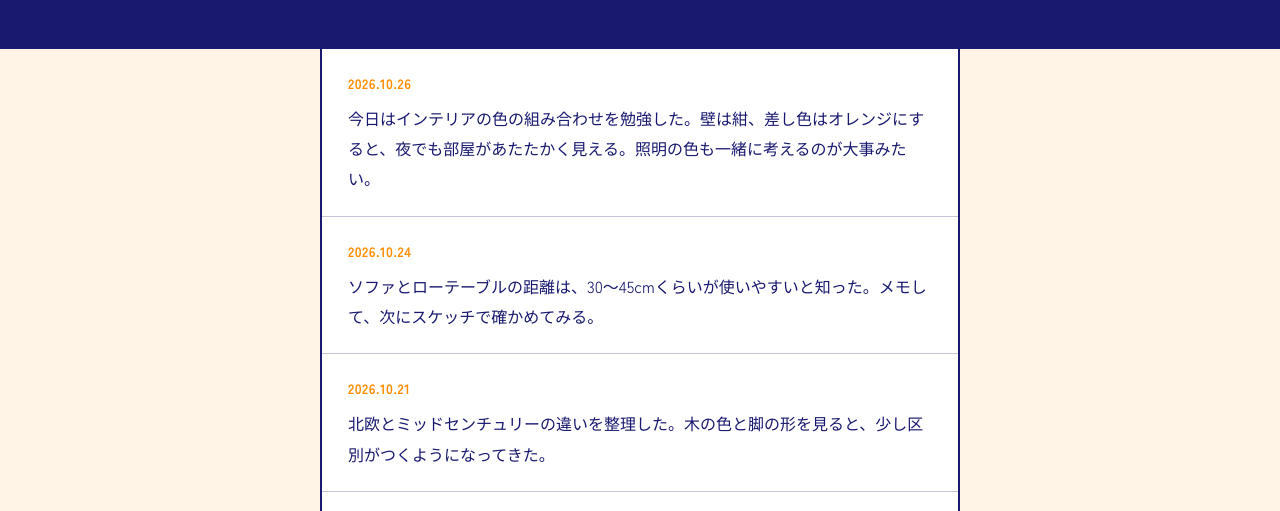
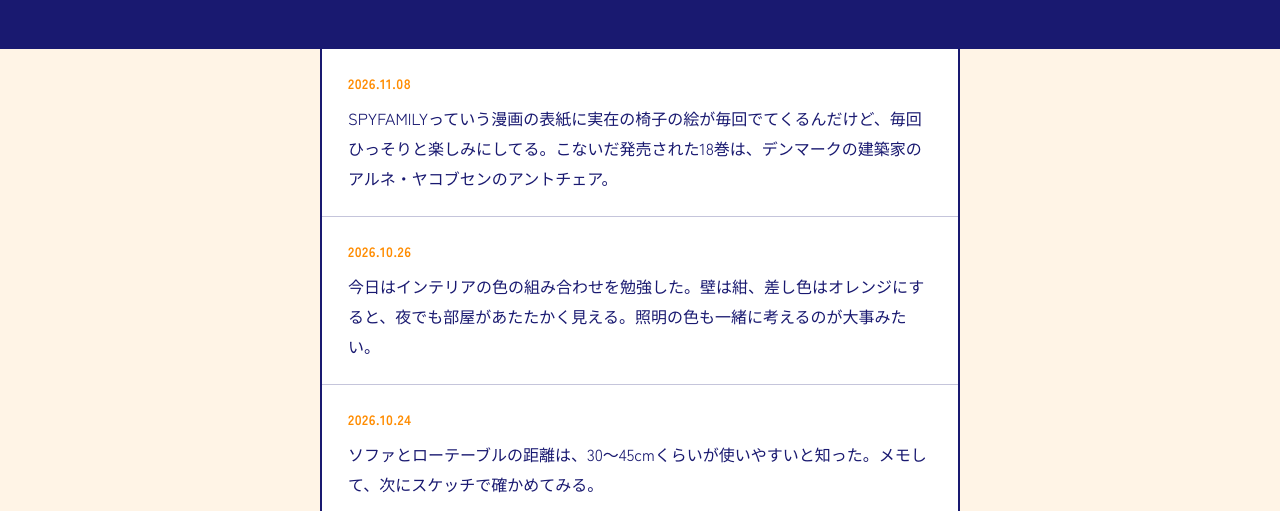
Before and after one commit to Azaleacreativeroom888/fan-interior, a plain HTML site: page blog.html in a window 1280 px wide. Shown: the part 217-728 px from the top of the page. Drawn offline with Linux system fonts and the light colour scheme.

Commit message:
Update blog.html

```diff
--- a/blog.html
+++ b/blog.html
@@ -89,6 +89,11 @@ footer{background:var(--navy);color:var(--cream);text-align:center;padding:28px
   <div class="timeline">
 
     <article class="post">
+      <time datetime="2026-11-08">2026.11.08</time>
+      <p>SPYFAMILYっていう漫画の表紙に実在の椅子の絵が毎回でてくるんだけど、毎回ひっそりと楽しみにしてる。こないだ発売された18巻は、デンマークの建築家のアルネ・ヤコブセンのアントチェア。</p>
+    </article>
+
+    <article class="post">
       <time datetime="2026-10-26">2026.10.26</time>
       <p>今日はインテリアの色の組み合わせを勉強した。壁は紺、差し色はオレンジにすると、夜でも部屋があたたかく見える。照明の色も一緒に考えるのが大事みたい。</p>
     </article>
```
